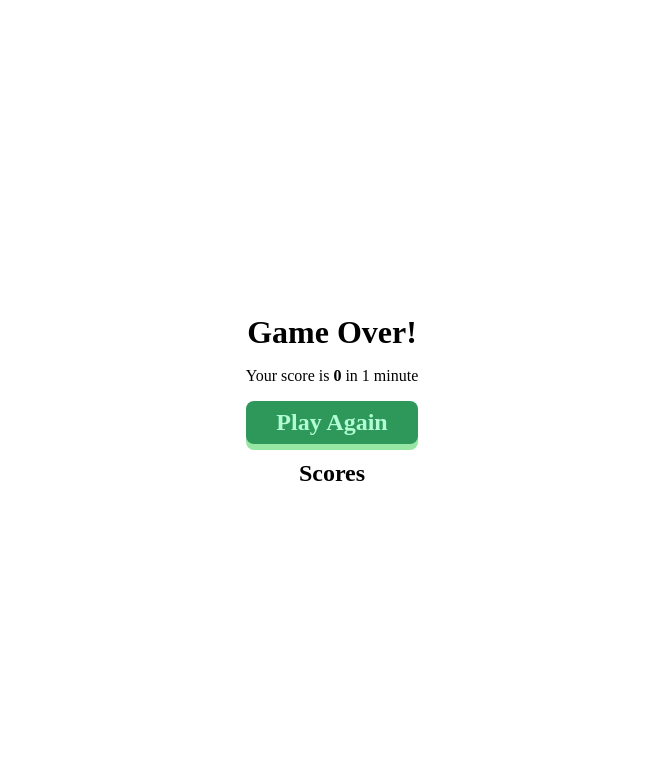
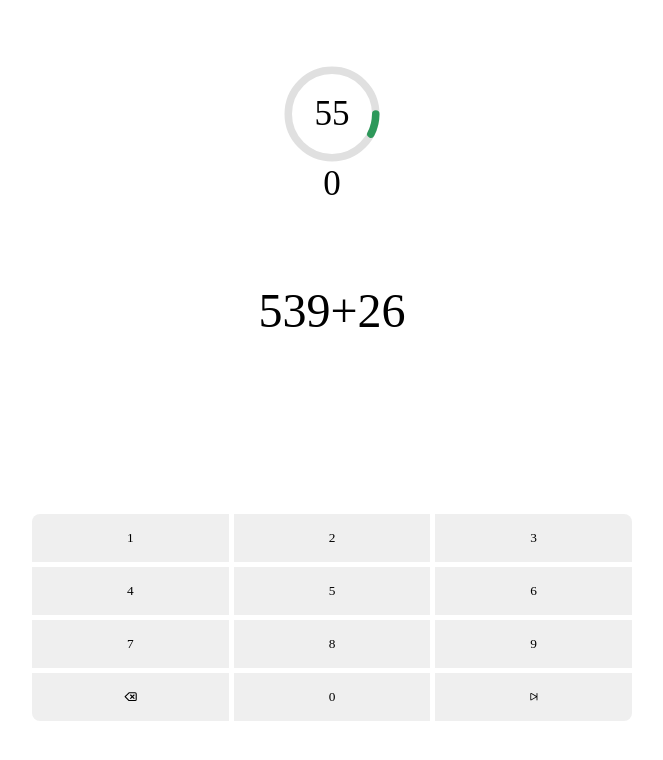
Before and after one commit to yishayhaz/mather, a React (Vite) app: page /play in a window 1280 px wide. Shown: the top 760 px of the page, without its empty margins (308-971 px from the left). Built offline with nearby package versions, Linux system fonts and the light colour scheme; a web font is replaced by a local one.

Commit message:
removed temp code

```diff
--- a/src/screens/play/index.tsx
+++ b/src/screens/play/index.tsx
@@ -15,7 +15,7 @@ export function PlayScreen() {
   const [exercise, setExercise] = useState<Exercise>();
   const [value, setValue] = useState<number | null>(null);
   const [score, setScore] = useState(0);
-  const [didEnd, setDidEnd] = useState(true);
+  const [didEnd, setDidEnd] = useState(false);
 
   const onSubmit = () => {
     if (!exercise || value === null || didEnd) return;
@@ -52,8 +52,7 @@ export function PlayScreen() {
       {didEnd ? null : (
         <div className={styles.timer}>
           <Timer
-            // duration={preferences.time === "1" ? 60 : 180}
-            duration={preferences.time === "1" ? 4 : 8}
+            duration={preferences.time === "1" ? 60 : 180}
             onEnd={handleEnd}
           />
           <span>{score}</span>
@@ -68,6 +67,7 @@ export function PlayScreen() {
           </p>
           <Button to="/menu">Play Again</Button>
 
+          {Object.keys(scores.results).length && (
             <div className={styles.scores}>
               <h2>Scores</h2>
               {Object.keys(scores.results).map((time) => (
@@ -82,6 +82,7 @@ export function PlayScreen() {
                 </div>
               ))}
             </div>
+          )}
         </div>
       ) : (
         exercise && (
```
Lines whose indentation alone changed are shown as unchanged.
